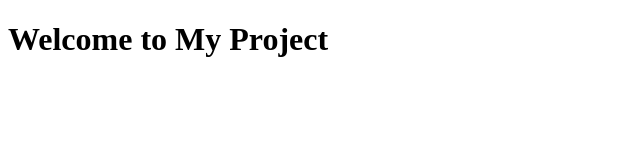
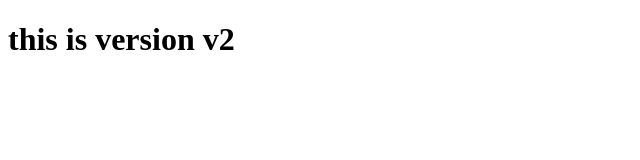
Before and after one commit to shekh201/myrepo, a plain HTML site: page index.html in a window 1280 px wide. Shown: the whole page, without its empty margins (0-640 px from the left). Drawn offline with Linux system fonts and the light colour scheme.

Commit message:
this is v2

```diff
--- a/index.html
+++ b/index.html
@@ -6,6 +6,6 @@
     <title>Index</title>
 </head>
 <body>
-    <h1>Welcome to My Project</h1>
+    <h1>this is version v2</h1>
 </body>
 </html>
```
